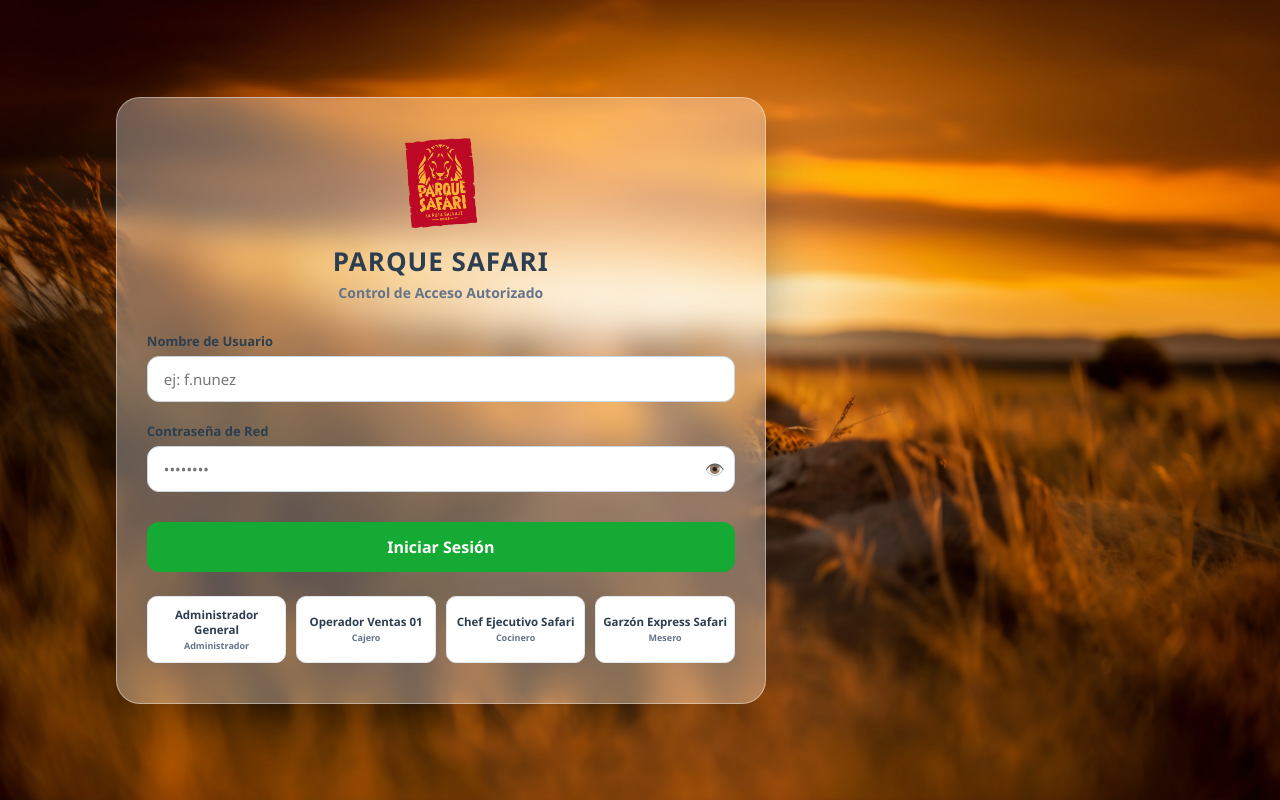
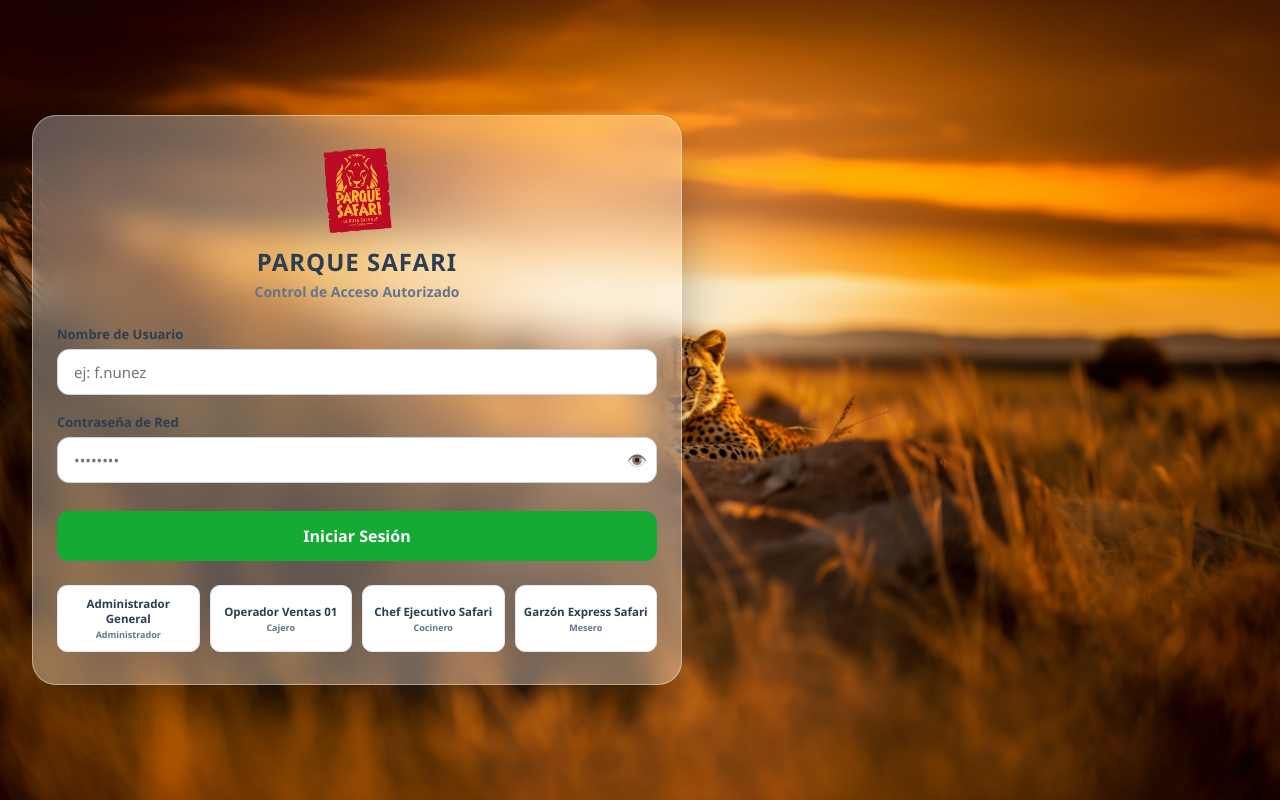
Before and after one commit to Felipee3001/proyecto-safari-pos, a Django app: page / in a window 1280 px wide. Run offline with Django 5.2, Linux system fonts and the light colour scheme; data comes from the database, SQL or seed files in the repository; data that the repository does not hold is empty.

Commit message:
Arregla responsive de login

```diff
--- a/Safari/static/css/login.css
+++ b/Safari/static/css/login.css
@@ -50,12 +50,20 @@ body, .safari-login-body {
 /* ========================================================
    ✨ TARJETA DE CRISTAL TRANSLÚCIDA CON INTERIOR LEGIBLE
    ======================================================== */
+.login-master-container {
+    width: 100% !important;
+    padding: 16px !important;
+    box-sizing: border-box !important;
+}
+
 .login-card {
     background-color: rgba(255, 255, 255, 0.315) !important; /* Resalta sobre el guepardo */
     backdrop-filter: blur(16px) !important;
     -webkit-backdrop-filter: blur(16px) !important;
-    width: 650px !important;
-    padding: 40px 30px !important;
+    width: 100% !important;
+    max-width: 650px !important;
+    box-sizing: border-box !important;
+    padding: 32px 24px !important;
     border-radius: 24px !important;
     box-shadow: 0 20px 50px rgba(0, 0, 0, 0.3) !important;
     border: 1px solid rgba(255, 255, 255, 0.4) !important;
@@ -64,16 +72,16 @@ body, .safari-login-body {
 /* Encabezado interno */
 .login-header {
     text-align: center !important;
-    margin-bottom: 30px !important;
+    margin-bottom: 24px !important;
 }
 .login-logo-safari {
-    height: 90px !important;
+    height: 85px !important;
     width: auto !important;
     object-fit: contain !important;
-    margin-bottom: 15px !important;
+    margin-bottom: 12px !important;
 }
 .login-header h2 {
-    font-size: 26px !important;
+    font-size: 24px !important;
     color: var(--text-dark) !important;
     font-weight: 800 !important;
     letter-spacing: 1px !important;
@@ -87,7 +95,7 @@ body, .safari-login-body {
 
 /* Formularios y campos de texto */
 .form-group {
-    margin-bottom: 20px !important;
+    margin-bottom: 18px !important;
     display: flex !important;
     flex-direction: column !important;
     gap: 6px !important;
@@ -99,6 +107,7 @@ body, .safari-login-body {
 }
 .form-control {
     width: 100% !important;
+    box-sizing: border-box !important;
     padding: 12px 16px !important;
     font-size: 15px !important;
     border-radius: 12px !important;
@@ -115,6 +124,7 @@ body, .safari-login-body {
 /* Botón Iniciar Sesión */
 .btn-login {
     width: 100% !important;
+    box-sizing: border-box !important;
     background-color: var(--primary-color) !important;
     color: var(--white) !important;
     border: none !important;
@@ -167,7 +177,7 @@ body, .safari-login-body {
 .roles-grid {
     display: grid !important;
     grid-template-columns: repeat(2, 1fr) !important;
-    gap: 8px !important;
+    gap: 10px !important;
     width: 100% !important;
 }
 @media (min-width: 992px) {
@@ -178,17 +188,19 @@ body, .safari-login-body {
 
 .roles-grid .role-credential {
     width: 100% !important;
+    box-sizing: border-box !important;
     display: flex !important;
     flex-direction: column !important;
     align-items: center !important;
     justify-content: center !important;
-    padding: 10px 4px !important;
+    padding: 10px 6px !important;
     background: #FFFFFF !important;
     border: 1px solid #E2E8F0 !important;
     border-radius: 10px !important;
     cursor: pointer !important;
     transition: all 0.2s ease !important;
     text-align: center !important;
+    overflow: hidden !important;
 }
 .roles-grid .role-credential:hover {
     background: #F8FAFC !important;
@@ -224,7 +236,3 @@ body, .safari-login-body {
 .roles-grid .role-credential.role-disabled span {
     color: #991B1B !important;
 }
-
-.roles-grid {
-    gap: 10px !important;
-}
```
